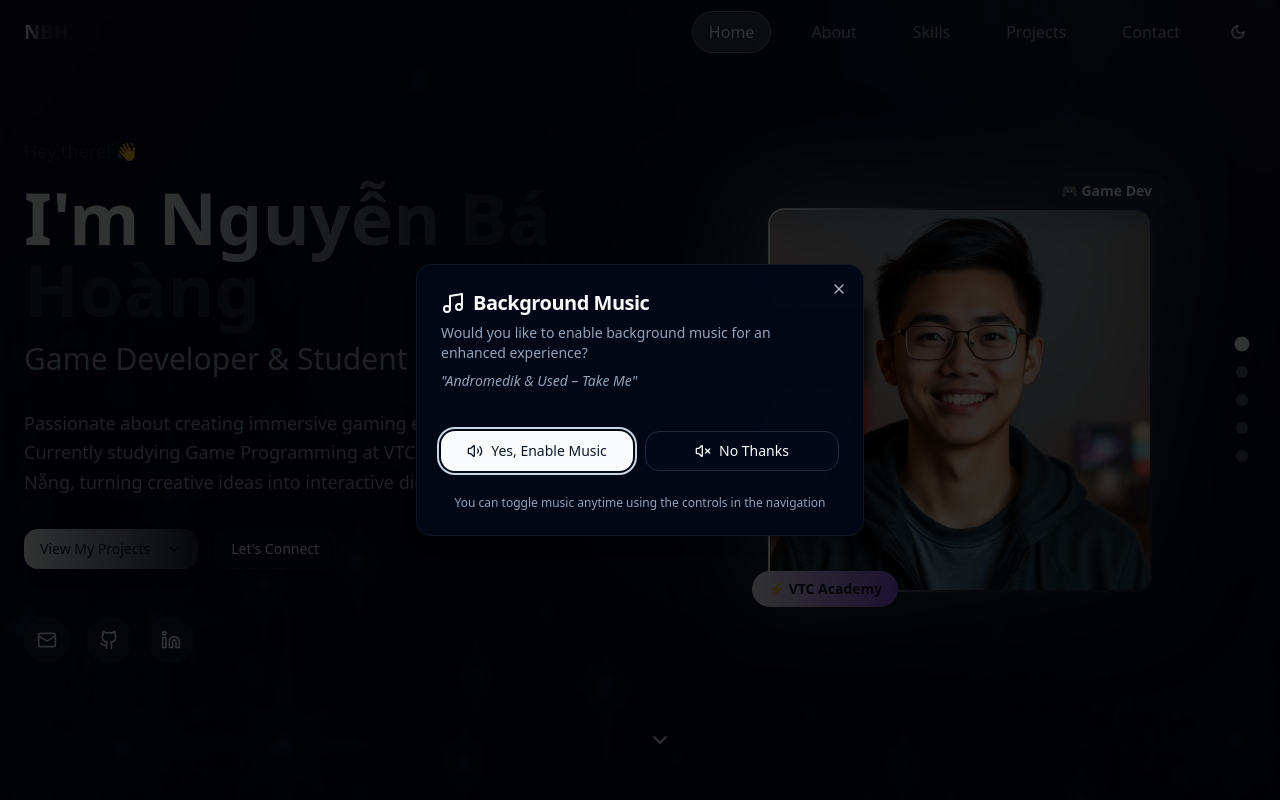
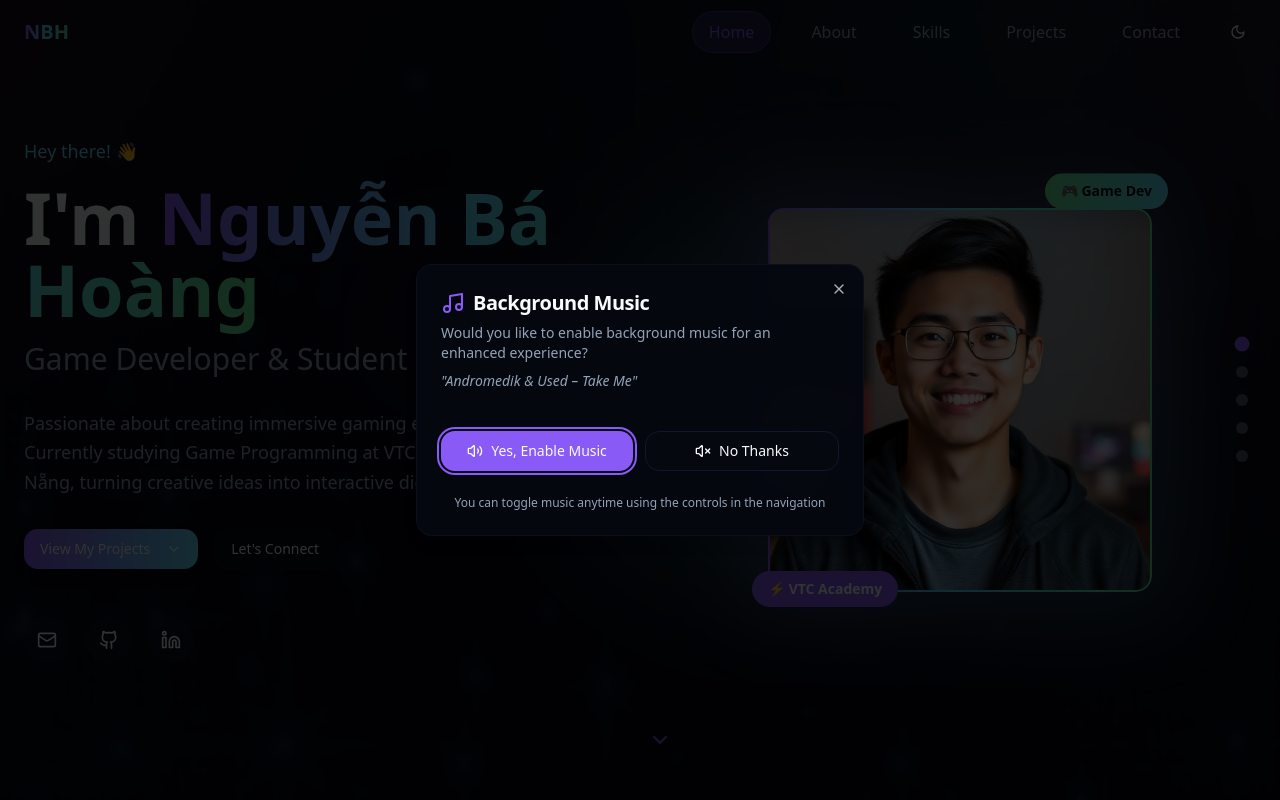
Before and after one commit to anhhackta/hoangportfolio, a React (Vite) app: page / in a window 1280 px wide. Shown: the top 800 px of the page. Built offline with nearby package versions, Linux system fonts and the light colour scheme.

Commit message:
Refactor: Swap dark and light mode colors
Use the original colors for dark mode and current colors for light mode.

```diff
--- a/src/index.css
+++ b/src/index.css
@@ -6,7 +6,75 @@
 
 @layer base {
   :root {
-    /* Core Theme Colors */
+    /* Light Mode - Clean & Professional */
+    --background: 210 40% 98%;
+    --foreground: 210 40% 5%;
+
+    --card: 210 40% 95%;
+    --card-foreground: 210 40% 10%;
+
+    --popover: 210 40% 95%;
+    --popover-foreground: 210 40% 10%;
+
+    /* Primary - Tech Purple/Blue (Darker for light mode) */
+    --primary: 258 90% 55%;
+    --primary-foreground: 210 40% 98%;
+    --primary-glow: 258 90% 65%;
+
+    /* Secondary - Energetic Cyan (Darker for light mode) */
+    --secondary: 191 85% 45%;
+    --secondary-foreground: 210 40% 98%;
+
+    /* Accent - Game Green (Darker for light mode) */
+    --accent: 142 70% 50%;
+    --accent-foreground: 210 40% 98%;
+
+    --muted: 210 40% 90%;
+    --muted-foreground: 210 10% 40%;
+
+    --destructive: 0 84% 60%;
+    --destructive-foreground: 210 40% 98%;
+
+    --border: 210 40% 85%;
+    --input: 210 40% 85%;
+    --ring: 258 90% 55%;
+
+    --radius: 1rem;
+
+    /* Game Development Specific Colors - Light Mode */
+    --pixel-green: 142 70% 50%;
+    --neon-blue: 191 85% 45%;
+    --cyber-purple: 258 90% 55%;
+    --warning-orange: 25 90% 55%;
+
+    /* Gradients - Lighter versions */
+    --gradient-primary: linear-gradient(135deg, hsl(var(--primary)), hsl(var(--secondary)));
+    --gradient-hero: linear-gradient(135deg, hsl(var(--primary)) 0%, hsl(var(--secondary)) 50%, hsl(var(--accent)) 100%);
+    --gradient-card: linear-gradient(145deg, hsl(var(--card)), hsl(210 40% 92%));
+    --gradient-glow: radial-gradient(circle at 50% 50%, hsl(var(--primary) / 0.2), transparent 70%);
+
+    /* Shadows & Effects - Lighter for light mode */
+    --shadow-glow: 0 0 30px hsl(var(--primary) / 0.2);
+    --shadow-card: 0 8px 32px hsl(210 40% 80% / 0.3);
+    --shadow-interactive: 0 4px 20px hsl(var(--primary) / 0.15);
+
+    /* Animations */
+    --transition-smooth: all 0.3s cubic-bezier(0.4, 0, 0.2, 1);
+    --transition-bounce: all 0.5s cubic-bezier(0.68, -0.55, 0.265, 1.55);
+    --transition-glow: all 0.3s ease-in-out;
+
+    --sidebar-background: 210 40% 96%;
+    --sidebar-foreground: 210 40% 15%;
+    --sidebar-primary: 258 90% 55%;
+    --sidebar-primary-foreground: 210 40% 98%;
+    --sidebar-accent: 210 40% 90%;
+    --sidebar-accent-foreground: 210 40% 15%;
+    --sidebar-border: 210 40% 85%;
+    --sidebar-ring: 258 90% 55%;
+  }
+
+  .dark {
+    /* Dark Mode - Original Game Development Colors */
     --background: 222 47% 4%;
     --foreground: 210 40% 98%;
 
@@ -39,83 +107,31 @@
     --input: 224 47% 12%;
     --ring: 258 90% 66%;
 
-    --radius: 1rem;
-
-    /* Game Development Specific Colors */
+    /* Game Development Specific Colors - Dark Mode */
     --pixel-green: 142 76% 65%;
     --neon-blue: 191 95% 68%;
     --cyber-purple: 258 90% 66%;
     --warning-orange: 25 95% 65%;
 
-    /* Gradients */
+    /* Gradients - Original dark theme */
     --gradient-primary: linear-gradient(135deg, hsl(var(--primary)), hsl(var(--secondary)));
     --gradient-hero: linear-gradient(135deg, hsl(var(--primary)) 0%, hsl(var(--secondary)) 50%, hsl(var(--accent)) 100%);
     --gradient-card: linear-gradient(145deg, hsl(var(--card)), hsl(224 47% 8%));
     --gradient-glow: radial-gradient(circle at 50% 50%, hsl(var(--primary) / 0.3), transparent 70%);
 
-    /* Shadows & Effects */
+    /* Shadows & Effects - Original dark theme */
     --shadow-glow: 0 0 40px hsl(var(--primary) / 0.3);
     --shadow-card: 0 8px 32px hsl(222 47% 2% / 0.5);
     --shadow-interactive: 0 4px 20px hsl(var(--primary) / 0.2);
 
-    /* Animations */
-    --transition-smooth: all 0.3s cubic-bezier(0.4, 0, 0.2, 1);
-    --transition-bounce: all 0.5s cubic-bezier(0.68, -0.55, 0.265, 1.55);
-    --transition-glow: all 0.3s ease-in-out;
-
-    --sidebar-background: 0 0% 98%;
-
-    --sidebar-foreground: 240 5.3% 26.1%;
-
-    --sidebar-primary: 240 5.9% 10%;
-
-    --sidebar-primary-foreground: 0 0% 98%;
-
-    --sidebar-accent: 240 4.8% 95.9%;
-
-    --sidebar-accent-foreground: 240 5.9% 10%;
-
-    --sidebar-border: 220 13% 91%;
-
-    --sidebar-ring: 217.2 91.2% 59.8%;
-  }
-
-  .dark {
-    --background: 222.2 84% 4.9%;
-    --foreground: 210 40% 98%;
-
-    --card: 222.2 84% 4.9%;
-    --card-foreground: 210 40% 98%;
-
-    --popover: 222.2 84% 4.9%;
-    --popover-foreground: 210 40% 98%;
-
-    --primary: 210 40% 98%;
-    --primary-foreground: 222.2 47.4% 11.2%;
-
-    --secondary: 217.2 32.6% 17.5%;
-    --secondary-foreground: 210 40% 98%;
-
-    --muted: 217.2 32.6% 17.5%;
-    --muted-foreground: 215 20.2% 65.1%;
-
-    --accent: 217.2 32.6% 17.5%;
-    --accent-foreground: 210 40% 98%;
-
-    --destructive: 0 62.8% 30.6%;
-    --destructive-foreground: 210 40% 98%;
-
-    --border: 217.2 32.6% 17.5%;
-    --input: 217.2 32.6% 17.5%;
-    --ring: 212.7 26.8% 83.9%;
-    --sidebar-background: 240 5.9% 10%;
-    --sidebar-foreground: 240 4.8% 95.9%;
-    --sidebar-primary: 224.3 76.3% 48%;
-    --sidebar-primary-foreground: 0 0% 100%;
-    --sidebar-accent: 240 3.7% 15.9%;
-    --sidebar-accent-foreground: 240 4.8% 95.9%;
-    --sidebar-border: 240 3.7% 15.9%;
-    --sidebar-ring: 217.2 91.2% 59.8%;
+    --sidebar-background: 222 47% 4%;
+    --sidebar-foreground: 210 40% 98%;
+    --sidebar-primary: 258 90% 66%;
+    --sidebar-primary-foreground: 210 40% 98%;
+    --sidebar-accent: 224 47% 10%;
+    --sidebar-accent-foreground: 210 40% 98%;
+    --sidebar-border: 224 47% 12%;
+    --sidebar-ring: 258 90% 66%;
   }
 }
 
@@ -208,24 +224,7 @@
   }
 }
 
-/* Light Mode Overrides */
-.light {
-  --background: 210 40% 98%;
-  --foreground: 210 40% 5%;
-  --card: 210 40% 95%;
-  --card-foreground: 210 40% 10%;
-  --popover: 210 40% 95%;
-  --popover-foreground: 210 40% 10%;
-  --muted: 210 40% 90%;
-  --muted-foreground: 210 10% 40%;
-  --border: 210 40% 85%;
-  --input: 210 40% 85%;
-  --accent: 210 40% 90%;
-  --accent-foreground: 210 40% 10%;
-  --destructive: 0 84% 60%;
-  --destructive-foreground: 210 40% 98%;
-  --ring: 258 90% 66%;
-}
+/* Light Mode Overrides - Removed duplicate, using :root definition above */
 
 /* Keyframes */
 @keyframes float {
```
